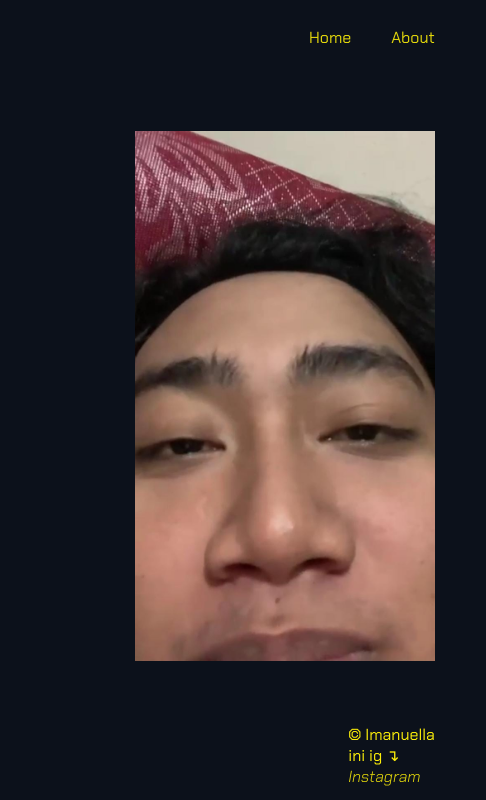
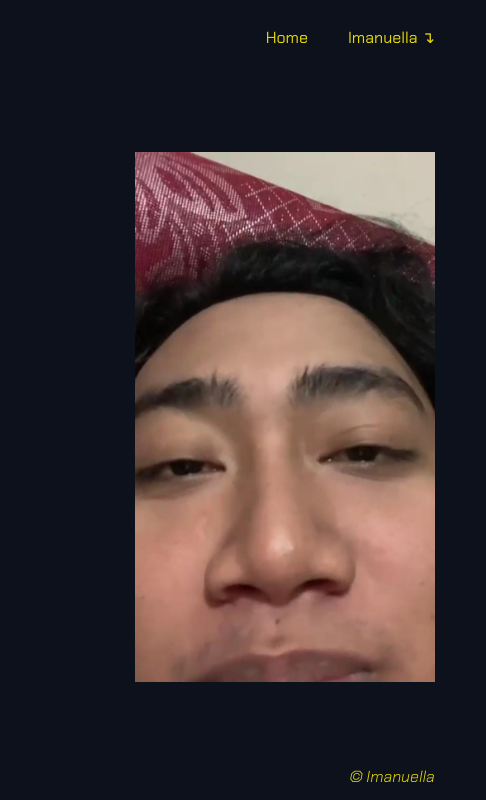
Before and after one commit to imanuella/masdannyjawa, a plain HTML site: page index.html in a window 1280 px wide. Shown: the full height of the page, 794-1280 px from the left. Drawn offline with Linux system fonts and the light colour scheme.

Commit message:
Update index.html

```diff
--- a/index.html
+++ b/index.html
@@ -16,7 +16,7 @@
         <img src="img/malikalogo.png" alt="" class="logo">
         <ul class="menu-link">
             <li class="menu-item"><a href="index.html">Home</a></li>
-            <li class="menu-item"><a href="https://www.instagram.com/le_imanuel">About</a></li>
+            <li class="menu-item"><a href="https://www.instagram.com/le_imanuel">Imanuella &#x21b4;</a></li>
         </ul>
     </nav>
 
@@ -48,8 +48,6 @@
 </main>
 <footer class="footer">
     <p>
-        &copy; Imanuella <br>
-        ini ig &#x21b4; <br>
-        <em><a href="https://www.instagram.com/le_imanuel">instagram</a></em>
+        <em><a href="https://www.instagram.com/le_imanuel">&copy; Imanuella</a><br></em>
     </p>
 </footer>
```
